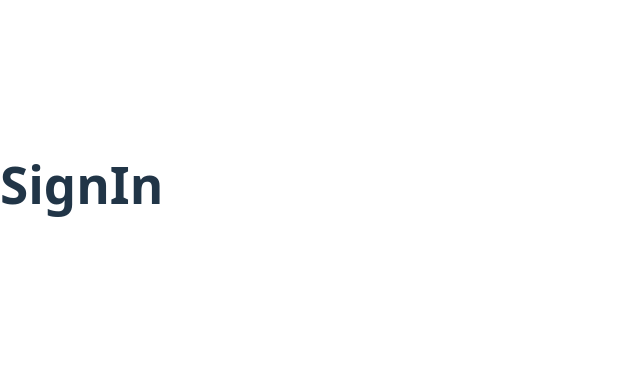
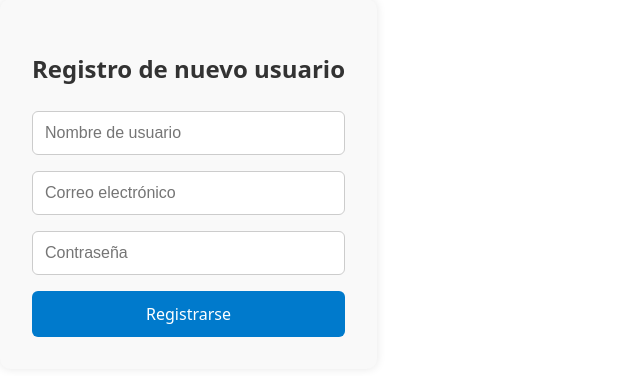
Before and after one commit to joalonsosch/FrontendArquiSis, a React (Vite) app: page /register in a window 1280 px wide. Shown: the part 216-592 px from the top of the page, without its empty margins (0-640 px from the left). Built offline with nearby package versions, Linux system fonts and the light colour scheme; the HTML template or start-up script is replaced by a standard one.

Commit message:
Formulario local de SignIn 100% funcional

```diff
--- a/src/views/SignIn.jsx
+++ b/src/views/SignIn.jsx
@@ -1,3 +1,76 @@
+import { useState } from 'react';
+import { useNavigate } from 'react-router-dom';
+import styles from './SignIn.module.css';
+
 export default function SignIn() {
-    return <h1>SignIn</h1>;
-  }
+  const [username, setUsername] = useState('');
+  const [email, setEmail] = useState('');
+  const [password, setPassword] = useState('');
+  const [error, setError] = useState('');
+  const navigate = useNavigate();
+
+  const handleSubmit = (e) => {
+    e.preventDefault();
+
+    // Obtener registros existentes (o lista vacía si no hay)
+    const registros = JSON.parse(localStorage.getItem('registro')) || [];
+
+    // Validar si el nombre o el correo ya existen
+    const usernameTaken = registros.some((u) => u.username === username);
+    const emailTaken = registros.some((u) => u.email === email);
+
+    if (usernameTaken) {
+      setError('Nombre de usuario ya utilizado');
+      return;
+    }
+
+    if (emailTaken) {
+      setError('Correo ya utilizado');
+      return;
+    }
+
+    // Agregar nuevo usuario al registro
+    const nuevoUsuario = { username, email, password };
+    const nuevosRegistros = [...registros, nuevoUsuario];
+    localStorage.setItem('registro', JSON.stringify(nuevosRegistros));
+
+    // Redirigir al login
+    navigate('/login');
+  };
+
+  return (
+    <div className={styles.container}>
+      <h2>Registro de nuevo usuario</h2>
+      <form onSubmit={handleSubmit} className={styles.form}>
+        <input
+          type="text"
+          placeholder="Nombre de usuario"
+          value={username}
+          onChange={(e) => setUsername(e.target.value)}
+          required
+          className={styles.input}
+        />
+        <input
+          type="email"
+          placeholder="Correo electrónico"
+          value={email}
+          onChange={(e) => setEmail(e.target.value)}
+          required
+          className={styles.input}
+        />
+        <input
+          type="password"
+          placeholder="Contraseña"
+          value={password}
+          onChange={(e) => setPassword(e.target.value)}
+          required
+          className={styles.input}
+        />
+        {error && <p className={styles.error}>{error}</p>}
+        <button type="submit" className={styles.button}>
+          Registrarse
+        </button>
+      </form>
+    </div>
+  );
+}
--- a/src/views/SignIn.module.css
+++ b/src/views/SignIn.module.css
@@ -0,0 +1,49 @@
+.container {
+    max-width: 400px;
+    margin: 100px auto;
+    background-color: #f9f9f9;
+    padding: 2rem;
+    border-radius: 10px;
+    box-shadow: 0 0 10px rgba(0, 0, 0, 0.1);
+  }
+
+  h2 {
+    text-align: center;
+    margin-bottom: 1.5rem;
+    color: #333;
+  }
+
+  .form {
+    display: flex;
+    flex-direction: column;
+  }
+
+  .input {
+    padding: 0.75rem;
+    margin-bottom: 1rem;
+    border: 1px solid #ccc;
+    border-radius: 6px;
+    font-size: 1rem;
+  }
+
+  .button {
+    padding: 0.75rem;
+    background-color: #007acc;
+    color: white;
+    border: none;
+    border-radius: 6px;
+    font-size: 1rem;
+    cursor: pointer;
+    transition: background-color 0.3s ease;
+  }
+
+  .button:hover {
+    background-color: #005a99;
+  }
+
+  .error {
+    color: red;
+    font-size: 0.9rem;
+    margin-bottom: 1rem;
+    text-align: center;
+  }
```
